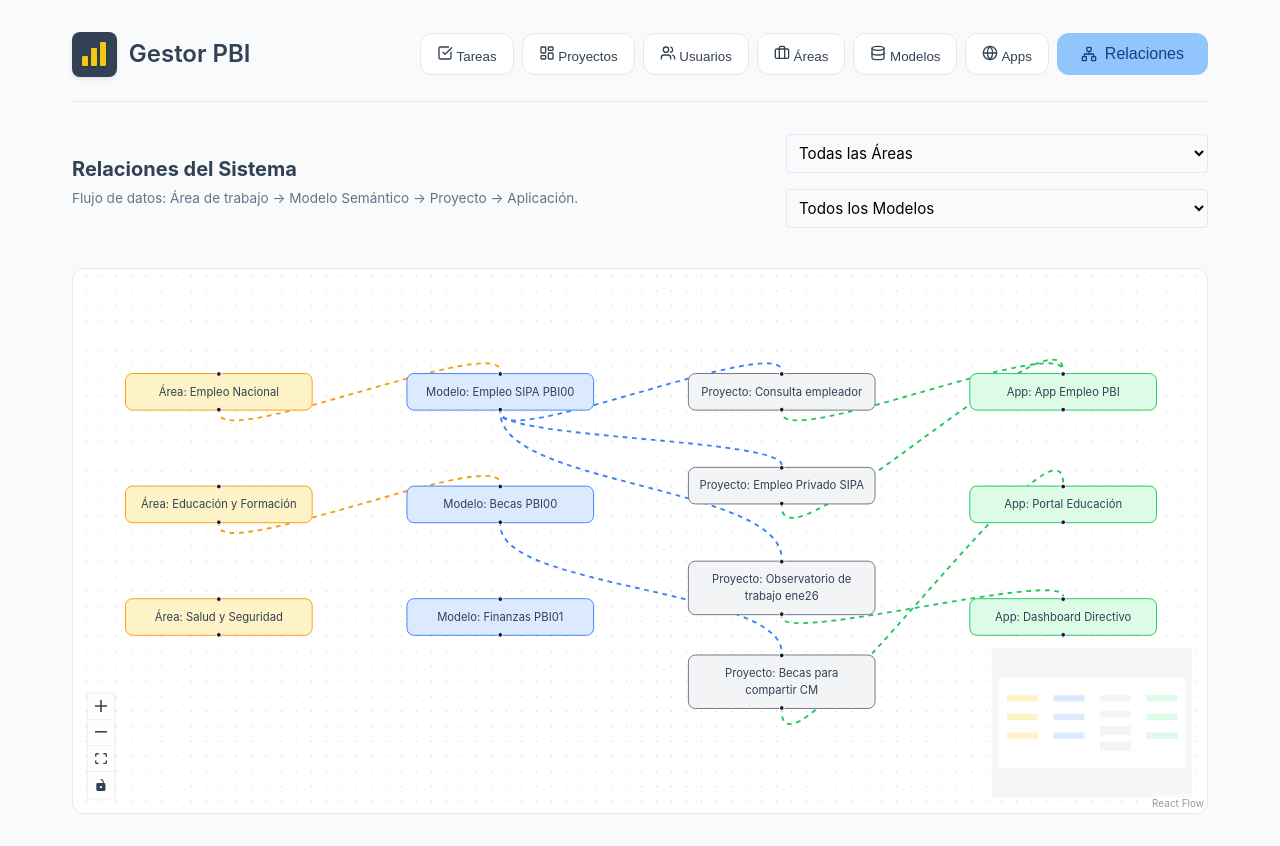
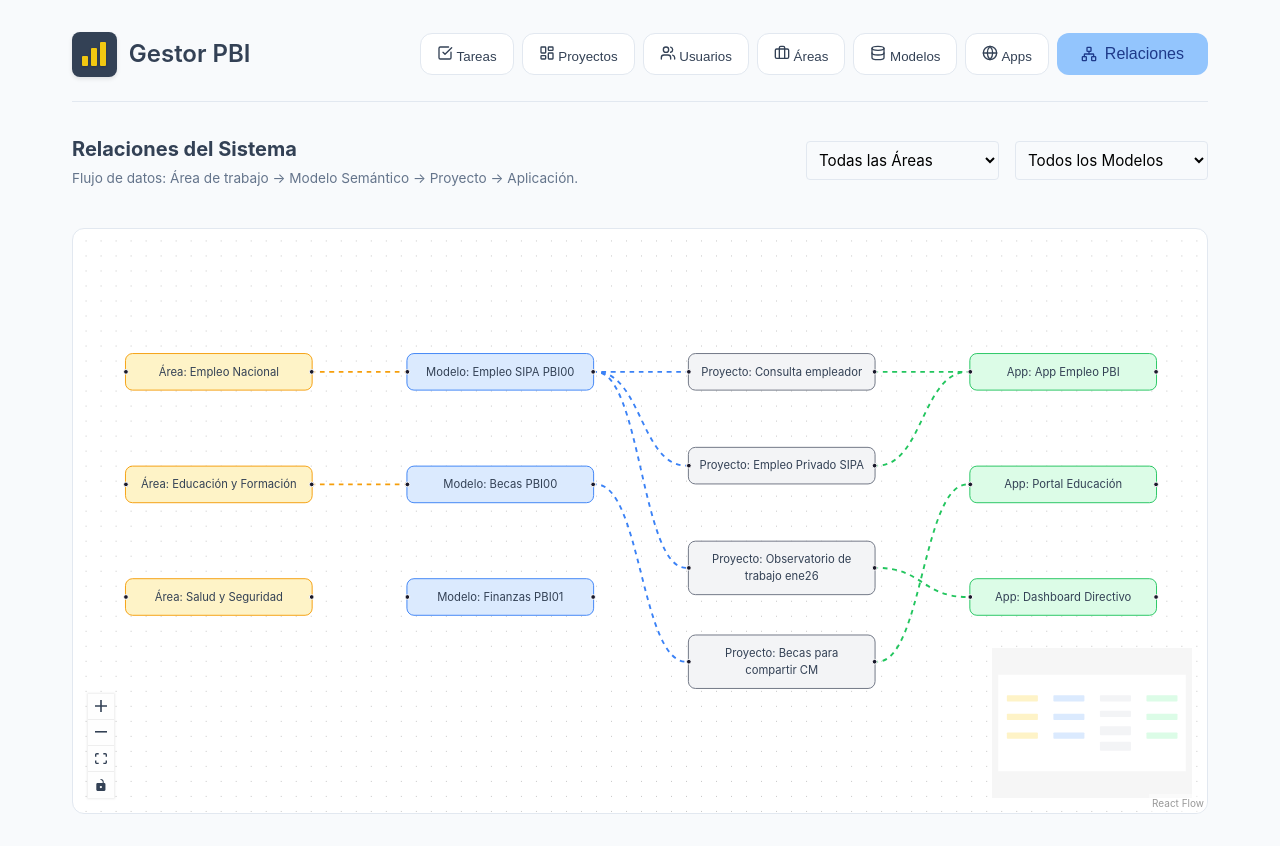
Before and after one commit to visionconsultorabi/proyectospbi, a React (Vite) app: page / in a window 1280 px wide. Both pictures are taken after a click on the button "Relaciones". Built offline with nearby package versions, Linux system fonts and the light colour scheme.

Commit message:
style: horizontal edges and inline filters for FlowGraph

```diff
--- a/src/components/FlowGraphPage.tsx
+++ b/src/components/FlowGraphPage.tsx
@@ -1,5 +1,5 @@
 import React, { useMemo, useState, useEffect } from 'react';
-import { ReactFlow, MiniMap, Controls, Background, useNodesState, useEdgesState } from '@xyflow/react';
+import { ReactFlow, MiniMap, Controls, Background, useNodesState, useEdgesState, Position } from '@xyflow/react';
 import '@xyflow/react/dist/style.css';
 import { useProjects } from '../context/ProjectContext';
 import { useWorkspaces } from '../context/WorkspaceContext';
@@ -45,6 +45,8 @@ export const FlowGraphPage: React.FC = () => {
         id: `ws-${w.id}`,
         data: { label: `Área: ${w.name}` },
         position: { x: 50, y: index * 120 },
+        sourcePosition: Position.Right,
+        targetPosition: Position.Left,
         style: { background: '#fef3c7', border: '1px solid #f59e0b', borderRadius: '8px', padding: '10px', width: 200 }
       });
     });
@@ -55,6 +57,8 @@ export const FlowGraphPage: React.FC = () => {
         id: `mod-${m.id}`,
         data: { label: `Modelo: ${m.name}` },
         position: { x: 350, y: index * 120 },
+        sourcePosition: Position.Right,
+        targetPosition: Position.Left,
         style: { background: '#dbeafe', border: '1px solid #3b82f6', borderRadius: '8px', padding: '10px', width: 200 }
       });
     });
@@ -65,6 +69,8 @@ export const FlowGraphPage: React.FC = () => {
         id: `proj-${p.id}`,
         data: { label: `Proyecto: ${p.projectName}` },
         position: { x: 650, y: index * 100 },
+        sourcePosition: Position.Right,
+        targetPosition: Position.Left,
         style: { background: '#f3f4f6', border: '1px solid #6b7280', borderRadius: '8px', padding: '10px', width: 200 }
       });
     });
@@ -75,6 +81,8 @@ export const FlowGraphPage: React.FC = () => {
         id: `app-${a.id}`,
         data: { label: `App: ${a.name}` },
         position: { x: 950, y: index * 120 },
+        sourcePosition: Position.Right,
+        targetPosition: Position.Left,
         style: { background: '#dcfce7', border: '1px solid #22c55e', borderRadius: '8px', padding: '10px', width: 200 }
       });
     });
@@ -143,16 +151,16 @@ export const FlowGraphPage: React.FC = () => {
 
   return (
     <section className="projects-section" style={{ height: 'calc(100vh - 120px)', display: 'flex', flexDirection: 'column' }}>
-      <div style={{ marginBottom: '1rem', display: 'flex', justifyContent: 'space-between', alignItems: 'center', flexWrap: 'wrap', gap: '1rem' }}>
-        <div>
+      <div style={{ marginBottom: '1rem', display: 'flex', justifyContent: 'space-between', alignItems: 'center', flexWrap: 'nowrap', gap: '1rem' }}>
+        <div style={{ flex: 1 }}>
           <h2 style={{ fontSize: '1.25rem', marginBottom: '0.25rem' }}>Relaciones del Sistema</h2>
-          <p style={{ fontSize: '0.85rem', color: 'var(--text-secondary)' }}>Flujo de datos: Área de trabajo → Modelo Semántico → Proyecto → Aplicación.</p>
+          <p style={{ fontSize: '0.85rem', color: 'var(--text-secondary)', margin: 0 }}>Flujo de datos: Área de trabajo → Modelo Semántico → Proyecto → Aplicación.</p>
         </div>
-        <div style={{ display: 'flex', gap: '1rem', flexWrap: 'wrap' }}>
+        <div style={{ display: 'flex', gap: '1rem', flexWrap: 'nowrap', alignItems: 'center' }}>
           <select
             value={selectedWorkspaceId}
             onChange={(e) => setSelectedWorkspaceId(e.target.value)}
-            style={{ padding: '0.5rem', borderRadius: '4px', border: '1px solid var(--border-color)', minWidth: '200px' }}
+            style={{ padding: '0.5rem', borderRadius: '4px', border: '1px solid var(--border-color)', minWidth: '180px' }}
           >
             <option value="">Todas las Áreas</option>
             {workspaces.map(w => (
@@ -162,7 +170,7 @@ export const FlowGraphPage: React.FC = () => {
           <select
             value={selectedModelId}
             onChange={(e) => setSelectedModelId(e.target.value)}
-            style={{ padding: '0.5rem', borderRadius: '4px', border: '1px solid var(--border-color)', minWidth: '200px' }}
+            style={{ padding: '0.5rem', borderRadius: '4px', border: '1px solid var(--border-color)', minWidth: '180px' }}
           >
             <option value="">Todos los Modelos</option>
             {models.map(m => (
```
